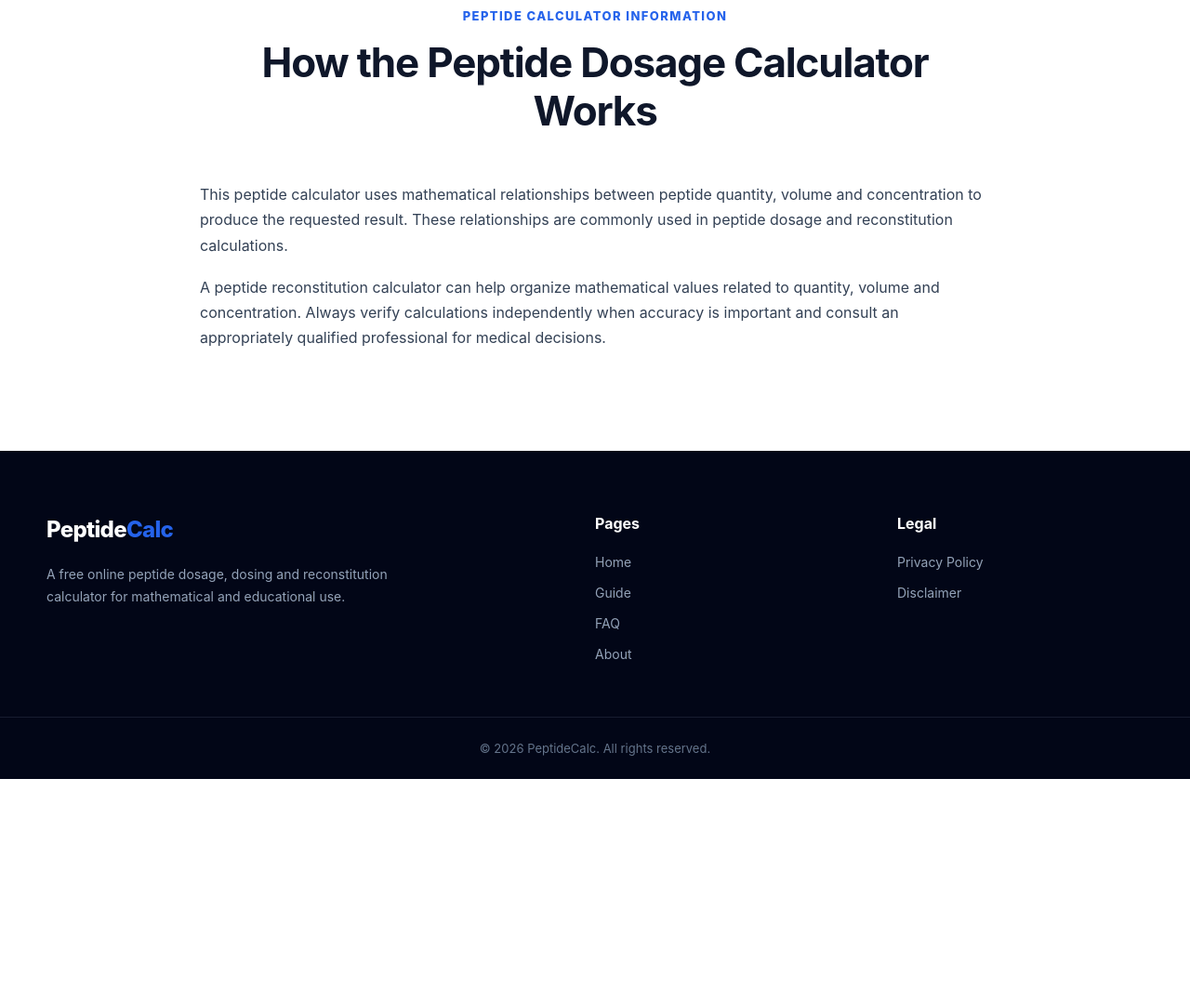
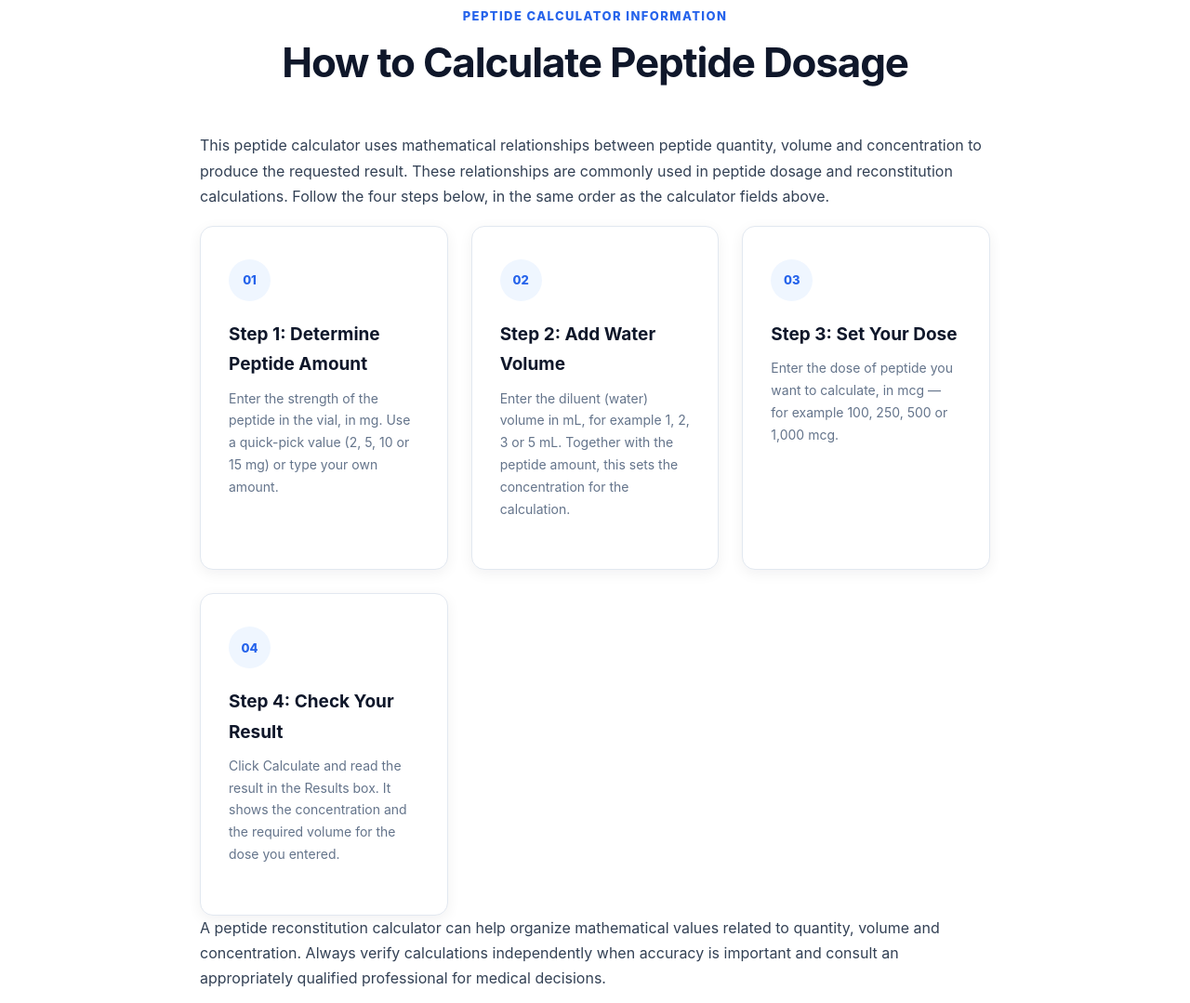
Before and after one commit to Rohan-Naeem/peptide-calculator, a plain HTML site: page peptide-calculator.html in a window 1280 px wide. Shown: the part 1718-2797 px from the top of the page at 93% size. Before the commit the page ends 2556 px from the top, so only its background shows below. Drawn offline with Linux system fonts and the light colour scheme.

Commit message:
SEO: use competitor heading structure naturally - Dose/Strength/Water inputs, Results, How to Calculate Peptide Dosage 4 steps

```diff
--- a/peptide-calculator.html
+++ b/peptide-calculator.html
@@ -236,12 +236,12 @@
                         </span>
 
                         <label for="peptideAmount">
-                            Peptide Amount
+                            Strength of Peptide
                         </label>
                     </div>
 
                     <span class="input-hint">
-                        Enter peptide quantity
+                        Enter the peptide amount in the vial
                     </span>
 
                 </div>
@@ -329,12 +329,12 @@
                         </span>
 
                         <label for="diluentVolume">
-                            Diluent Volume
+                            Water Volume
                         </label>
                     </div>
 
                     <span class="input-hint">
-                        Enter reconstitution volume
+                        Enter diluent (water) volume
                     </span>
 
                 </div>
@@ -422,12 +422,12 @@
                         </span>
 
                         <label for="desiredAmount">
-                            Desired Amount
+                            Dose of Peptide
                         </label>
                     </div>
 
                     <span class="input-hint">
-                        Enter target amount
+                        Enter the dose to calculate
                     </span>
 
                 </div>
@@ -548,7 +548,7 @@
             </div>
 
             <h3>
-                Peptide Calculation Result
+                Results
             </h3>
 
             <p>
@@ -579,7 +579,7 @@
                 </span>
 
                 <h2>
-                    How the Peptide Dosage Calculator Works
+                    How to Calculate Peptide Dosage
                 </h2>
 
             </div>
@@ -589,8 +589,79 @@
                 between peptide quantity, volume and concentration to
                 produce the requested result. These relationships are
                 commonly used in peptide dosage and reconstitution
-                calculations.
+                calculations. Follow the four steps below, in the
+                same order as the calculator fields above.
             </p>
+
+            <div class="process-grid">
+
+                <div class="process-card">
+
+                    <span class="process-number">01</span>
+
+                    <h3>
+                        Step 1: Determine Peptide Amount
+                    </h3>
+
+                    <p>
+                        Enter the strength of the peptide in the
+                        vial, in mg. Use a quick-pick value
+                        (2, 5, 10 or 15 mg) or type your own amount.
+                    </p>
+
+                </div>
+
+                <div class="process-card">
+
+                    <span class="process-number">02</span>
+
+                    <h3>
+                        Step 2: Add Water Volume
+                    </h3>
+
+                    <p>
+                        Enter the diluent (water) volume in mL,
+                        for example 1, 2, 3 or 5 mL. Together
+                        with the peptide amount, this sets the
+                        concentration for the calculation.
+                    </p>
+
+                </div>
+
+                <div class="process-card">
+
+                    <span class="process-number">03</span>
+
+                    <h3>
+                        Step 3: Set Your Dose
+                    </h3>
+
+                    <p>
+                        Enter the dose of peptide you want to
+                        calculate, in mcg — for example 100,
+                        250, 500 or 1,000 mcg.
+                    </p>
+
+                </div>
+
+                <div class="process-card">
+
+                    <span class="process-number">04</span>
+
+                    <h3>
+                        Step 4: Check Your Result
+                    </h3>
+
+                    <p>
+                        Click Calculate and read the result in
+                        the Results box. It shows the concentration
+                        and the required volume for the dose you
+                        entered.
+                    </p>
+
+                </div>
+
+            </div>
 
             <p>
                 A peptide reconstitution calculator can help organize
--- a/script.js
+++ b/script.js
@@ -197,7 +197,7 @@ if (calculatorForm && resultBox) {
                 </div>
 
                 <h3>
-                    Calculation Result
+                    Results
                 </h3>
 
                 <p>
@@ -268,7 +268,7 @@ if (calculatorForm && resultBox) {
                         </div>
 
                         <h3>
-                            Result
+                            Results
                         </h3>
 
                         <p>
```
Also changed, not shown: index.html (+25 -10 lines).
